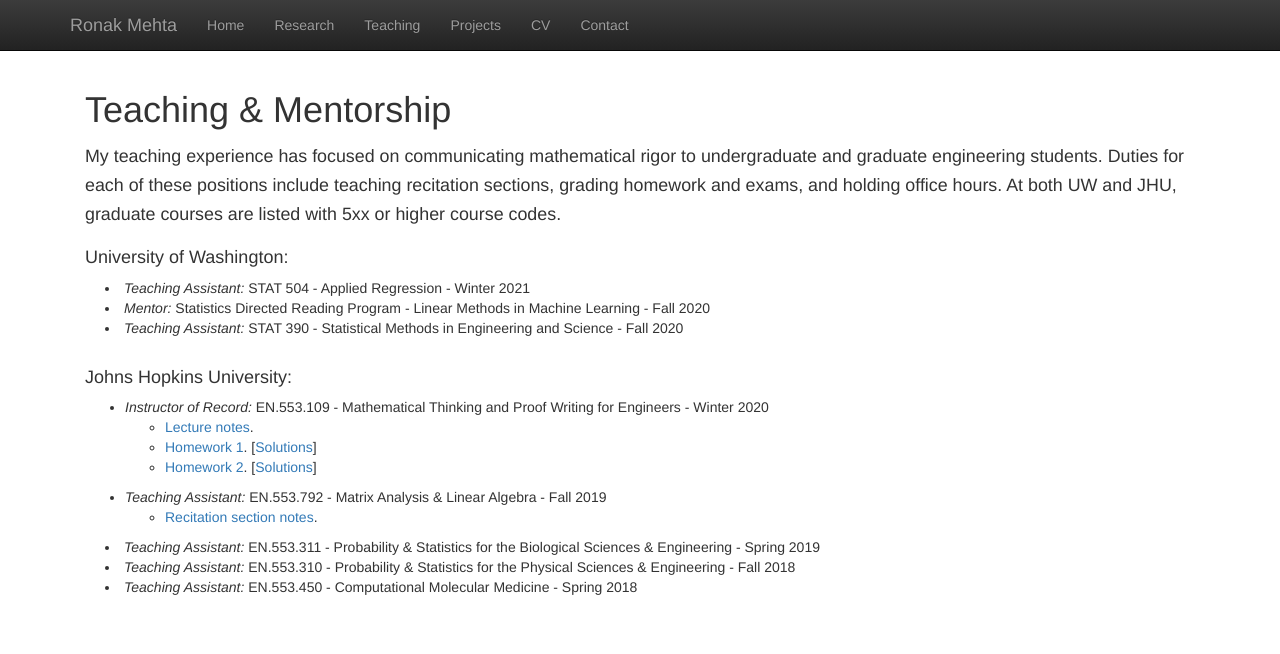
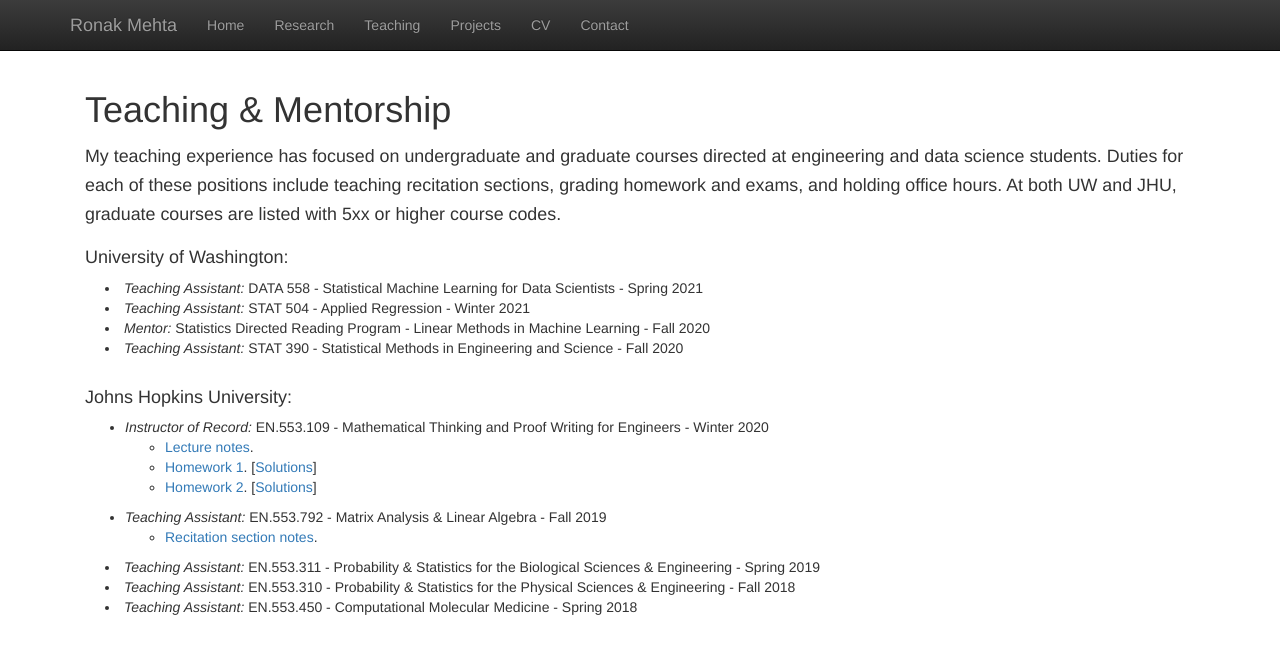
Before and after one commit to shreyap18/shreyap18.github.io, a Jekyll site: the page built from teaching.html, in a window 1280 px wide. Shown: the top 654 px of the page. Built offline with Jekyll 4.4.1, drawn with Linux system fonts in a browser that asks for light colours; nearby versions of some CDN libraries; library files that are not in the unit come from our copies.

Commit message:
Updated teaching tab'

```diff
--- a/teaching.html
+++ b/teaching.html
@@ -5,13 +5,17 @@ title: 'Teaching'
 
 <h1 style="margin-top:0;">Teaching & Mentorship</h1>
 <p class="lead"><small>
-        My teaching experience has focused on communicating mathematical rigor to undergraduate and graduate engineering
+        My teaching experience has focused on undergraduate and graduate courses directed at engineering and data
+        science
         students. Duties for each of these positions include teaching recitation sections, grading homework and exams,
         and holding office hours. At both UW and JHU, graduate courses are listed with 5xx or higher course
         codes.</small></p>
 
 <h4>University of Washington:</h4>
 <p class="content" style="padding:0px;margin:0px 20px 0px;">
+    <li style="padding:0px;margin:0px 20px 0px;"> <i>Teaching Assistant:</i> DATA 558 - Statistical Machine Learning for
+        Data Scientists - Spring 2021
+    </li>
     <li style="padding:0px;margin:0px 20px 0px;"> <i>Teaching Assistant:</i> STAT 504 - Applied Regression - Winter 2021
     </li>
     <li style="padding:0px;margin:0px 20px 0px;"> <i>Mentor:</i> Statistics Directed Reading Program - Linear Methods in
```
